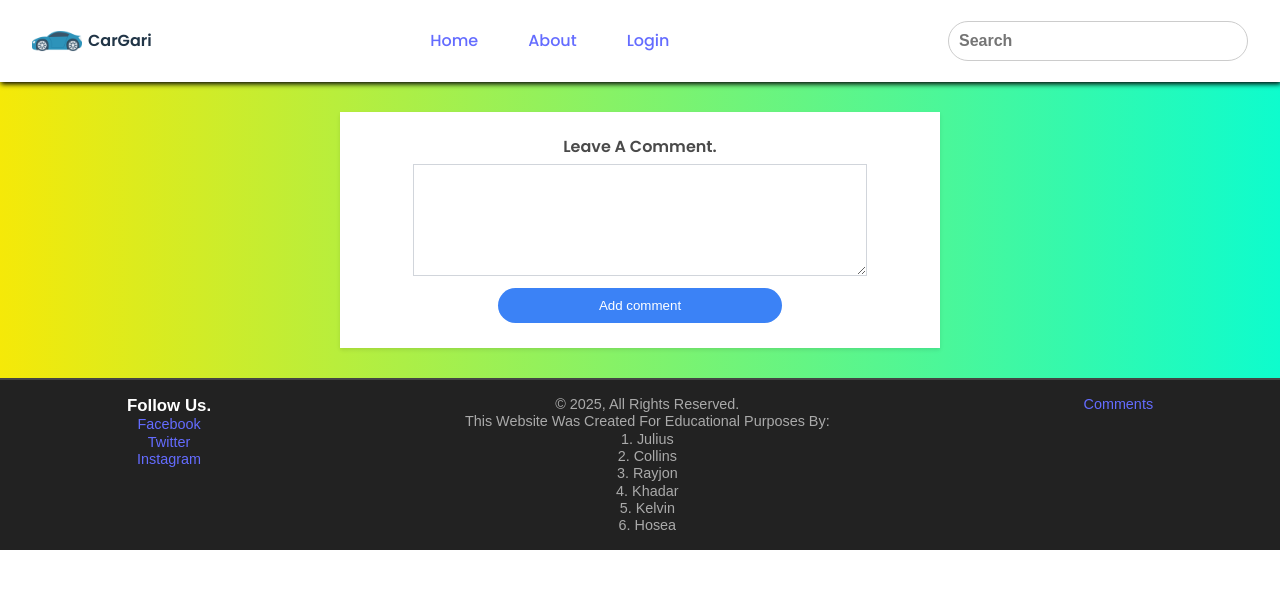
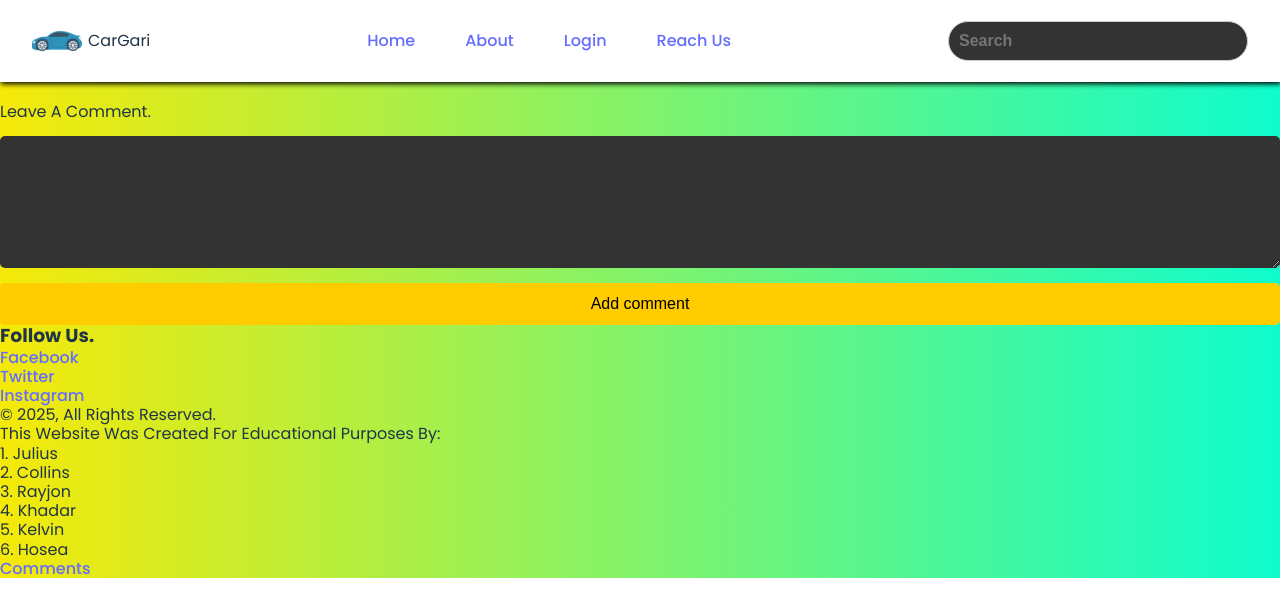
Before and after one commit to Engineer-collo/Toyota_cars, a React (Vite) app: page /Comments in a window 1280 px wide. Shown: the top 616 px of the page. Built offline with nearby package versions, Linux system fonts and the light colour scheme; data requests are answered from the project's data file.

Commit message:
added css

```diff
--- a/App.css
+++ b/App.css
@@ -175,115 +175,80 @@ li {
   width: 100%;
 }
 
-
-/* About.css */
-/* ======================================================== */
-span{
-  font-weight: 600;
-}
-.about-content {
-  background-color: #f3f4f6; /* Light gray background */
-  padding: 2rem; /* Adds spacing inside the container */
-  border-radius: 1rem; /* Rounded corners */
-  box-shadow: 0 4px 6px rgba(0, 0, 0, 0.1); /* Subtle shadow */
-  width:80% ; /* Limit width */
-  margin: auto; /* Center horizontally */
-}
-
-.about-title {
-  font-size: 2.5rem;
-  font-weight: bold;
-  color: #1f2937;
-  margin-bottom: 1rem;
+.contact-container {
+  max-width: 400px;
+  margin: 50px auto;
+  padding: 20px;
+  background: #222;
+  border-radius: 10px;
+  box-shadow: 0 4px 10px rgba(255, 255, 255, 0.1);
   text-align: center;
 }
 
-.about-text {
-  color: #374151; /* Medium gray color for the paragraph */
-  font-size: 1.125rem; /* Slightly larger text */
-  line-height: 1.75rem; /* Improve readability with relaxed line height */
+h2 {
+  color: #fff;
+  font-size: 24px;
 }
 
-
-/* ================================================ */
-
-/*Footer*/
-/* Footer.css */
-
-.footer {
+.contact-form {
   display: flex;
-  justify-content: space-around;
-  background-color: #222; /* Dark background for the footer */
-  color: #fff; /* White text for contrast */
-  text-align: center; /* Center align the text */
-  padding: 1rem 0; /* Add some vertical spacing */
-  font-family: Arial, sans-serif; /* Use a clean font */
-  font-size: 0.9rem; /* Slightly smaller text size */
-  border-top: 2px solid #444; /* Subtle top border */
-  margin-top: 20px;
+  flex-direction: column;
 }
 
-.footer-text {
-  margin: 0; /* Remove default margin */
-  color: #aaa; /* Slightly muted white for the text */
-  transition: color 0.3s; /* Smooth transition for hover effect */
+.contact-form input,
+.contact-form textarea {
+  margin: 10px 0;
+  padding: 10px;
+  border: none;
+  border-radius: 5px;
+  font-size: 16px;
+  background: #333;
+  color: #fff;
 }
 
-.footer-text:hover {
-  color: #f4a261; /* Accent color for hover effect */
+.contact-form input:focus,
+.contact-form textarea:focus {
+  outline: 2px solid #ff9800;
 }
 
-
-
-
-/* ========================================== */
-
-/*styling comments component*/
-.comments-container {
-  display: flex;
-  flex-direction: column;
-  justify-content: center;
-  align-items: center;
-  width: 600px;
-  margin: 30px auto;
-  padding: 25px 16px;
-  background-color: white;
-  box-shadow: 0 2px 4px rgba(0, 0, 0, 0.1);
+.contact-form button {
+  padding: 10px;
+  font-size: 18px;
+  border: none;
+  background: #ff9800;
+  color: white;
+  cursor: pointer;
+  transition: 0.3s;
+  border-radius: 5px;
 }
 
-.comments-label {
-  display: block;
-  font-size: 16px;
-  font-weight: 600;
-  margin-bottom: 8px;
-  color: #4a4a4a;
+.contact-form button:hover {
+  background: #ff5722;
 }
 
-.comments-input {
-  width: 80%;
-  padding: 10px;
-  border: 1px solid #d1d5db;
-  outline: none;
-  transition: all 0.3s;
+.contact-form button:disabled {
+  background: #555;
+  cursor: not-allowed;
 }
 
-.comments-input:focus {
-  border-color: #3b82f6;
-  box-shadow: 0 0 0 2px rgba(59, 130, 246, 0.3);
+.toast {
+  position: fixed;
+  bottom: 20px;
+  left: 50%;
+  transform: translateX(-50%);
+  padding: 10px 20px;
+  border-radius: 5px;
+  font-size: 16px;
+  color: white;
+  background: #28a745;
+  animation: fadein 0.5s;
 }
 
-.comments-button {
-  border-radius: 30px;
-  width: 50%;
-  margin-top: 12px;
-  padding: 10px;
-  background-color: #3b82f6;
-  color: white;
-  border: none;
-  cursor: pointer;
-  transition: background-color 0.3s;
+.toast.error {
+  background: #dc3545;
 }
 
-.comments-button:hover {
-  background-color: #2563eb;
+@keyframes fadein {
+  from { opacity: 0; }
+  to { opacity: 1; }
 }
--- a/App.jsx
+++ b/App.jsx
@@ -8,6 +8,7 @@ import Navbar from './src/Navbar.jsx'
 import Footer from './src/Footer.jsx'
 import Login from './src/Login.jsx'
 import Comments from './src/Comments.jsx'
+import Contact from './src/Contact.jsx'
 import MakeOrder from './src/MakeOrder.jsx'
 
 function App() {
@@ -39,6 +40,7 @@ useEffect(() => {
       <Route path='/About' element={<About />} />
       <Route path='/Login' element={<Login/>} />
       <Route path='/Comments' element={<Comments />} />
+      <Route path='/Contact' element={<Contact/>} />
       <Route path='/make-order' element={<MakeOrder />} />
     </Routes>
     <Footer />
--- a/db.json
+++ b/db.json
@@ -166,6 +166,11 @@
       "id": "fb2e",
       "username": "scarzze@gmail.com",
       "password": "folloemw"
+    },
+    {
+      "id": "5df8",
+      "username": "matrixBreakable",
+      "password": "hdoedod"
     }
   ],
   "comments": [
@@ -180,6 +185,21 @@
     {
       "id": "20fc",
       "body": "1000 hp wow amaizing"
+    }
+  ],
+  "Contact": [
+    {},
+    {
+      "id": "aaa3",
+      "name": "scar",
+      "email": "scarzze@gmail.com",
+      "message": "bmw mehn"
+    },
+    {
+      "id": "1c93",
+      "name": "rjay",
+      "email": "scarzze@gmail.com",
+      "message": "amg "
     }
   ],
   "orders": [
@@ -201,6 +221,5 @@
         "model": "Toyota Luxy d3 "
       }
     }
-
   ]
 }
--- a/index.css
+++ b/index.css
@@ -35,3 +35,48 @@ a:hover {
     background-color: #ffffff;
   }
 }
+.contact-container {
+  max-width: 600px;
+  margin: auto;
+  text-align: center;
+  padding: 20px;
+}
+
+.contact-info p {
+  margin: 5px 0;
+}
+
+.contact-form {
+  display: flex;
+  flex-direction: column;
+  gap: 10px;
+}
+
+.contact-form input, .contact-form select, .contact-form textarea {
+  width: 100%;
+  padding: 10px;
+  border: 1px solid #ccc;
+  border-radius: 5px;
+}
+
+.contact-form button {
+  background-color: #007bff;
+  color: white;
+  border: none;
+  padding: 10px;
+  cursor: pointer;
+}
+
+.contact-form button:hover {
+  background-color: #0056b3;
+}
+
+.social-links a {
+  margin: 0 10px;
+  text-decoration: none;
+  color: #007bff;
+}
+
+.social-links a:hover {
+  text-decoration: underline;
+}
--- /dev/null
+++ b/src/Contact.css
@@ -0,0 +1,84 @@
+/* General Styles */
+.contact-container {
+    display: flex;
+    flex-direction: column;
+    align-items: center;
+    gap: 30px;
+    padding: 40px;
+    background: #111;
+    color: white;
+    text-align: center;
+    font-family: "Poppins", sans-serif;
+  }
+
+  /* Promo Section */
+  .promo-section {
+    max-width: 600px;
+    text-align: center;
+  }
+
+  .promo-section h1 {
+    font-size: 2.5rem;
+    color: #ffcc00;
+    margin-bottom: 10px;
+  }
+
+  .promo-section p {
+    font-size: 1.2rem;
+    color: #ccc;
+  }
+
+  /* Form Section */
+  .form-section {
+    background: linear-gradient(to right, red,yellow,green);
+    padding: 25px;
+    border-radius: 10px;
+    box-shadow: 0 4px 10px rgba(255, 204, 0, 0.2);
+    max-width: 400px;
+    width: 100%;
+  }
+
+  .form-section h2 {
+    font-size: 1.8rem;
+    margin-bottom: 15px;
+    color: #ffcc00;
+  }
+
+  /* Form Fields */
+  form {
+    display: flex;
+    flex-direction: column;
+    gap: 15px;
+  }
+
+  input, textarea {
+    width: 100%;
+    padding: 12px;
+    border-radius: 5px;
+    border: none;
+    background: #333;
+    color: white;
+    font-size: 1rem;
+  }
+
+  input:focus, textarea:focus {
+    outline: 2px solid #ffcc00;
+    background: #444;
+  }
+
+  /* Button */
+  button {
+    padding: 12px;
+    font-size: 1rem;
+    border: none;
+    border-radius: 5px;
+    background: #ffcc00;
+    color: black;
+    cursor: pointer;
+    transition: 0.3s;
+  }
+
+  button:hover {
+    background: #ffaa00;
+
+  }
--- /dev/null
+++ b/src/Contact.jsx
@@ -0,0 +1,49 @@
+import React, { useState } from "react";
+import "./Contact.css";
+
+const Contact = () => {
+  const [formData, setFormData] = useState({ name: "", email: "", message: "" });
+
+  const handleChange = (e) => setFormData({ ...formData, [e.target.name]: e.target.value });
+
+  const handleSubmit = (e) => {
+    e.preventDefault();
+    fetch("http://localhost:8001/Contact", {
+      method: "POST",
+      headers: { "Content-Type": "application/json" },
+      body: JSON.stringify(formData),
+    }).then(() => alert("Message sent to Admin!"));
+    setFormData({ name: "", email: "", message: "" });
+  };
+
+  return (
+    <div className="contact-container">
+      <div className="promo-section">
+      <h2 className="title">📩 Get in Touch</h2>
+      <p className="subtitle">We'd love to hear from you! Fill in the form below.</p>
+        <h1>Drive Luxury, Live Prestige</h1>
+        <p>
+          Experience the thrill of top-tier performance and elegance.
+          Find your dream car today. Let’s make luxury a reality.
+        </p>
+        <div className="contact-info">
+        <p>📞 0726205091</p>
+        <p>📧 toyota@company.com</p>
+        <p> moringa road Street, Nairobi</p>
+        </div>
+      </div>
+
+      <div className="form-section">
+        <h2>Contact Us</h2>
+        <form onSubmit={handleSubmit}>
+          <input type="text" name="name" placeholder="Your Name" value={formData.name} onChange={handleChange} required />
+          <input type="email" name="email" placeholder="Your Email" value={formData.email} onChange={handleChange} required />
+          <textarea name="message" placeholder="Your Message" value={formData.message} onChange={handleChange} required />
+          <button type="submit">Send</button>
+        </form>
+      </div>
+    </div>
+  );
+};
+
+export default Contact;
--- a/src/Navbar.jsx
+++ b/src/Navbar.jsx
@@ -17,6 +17,9 @@ function Navbar({searchQuery, setSearchQuery}) {
         <li>
           <Link to="/Login">Login</Link>
         </li>
+        <li>
+          <Link to="/Contact">Reach Us</Link>
+        </li>
       </ul>
       <SearchBar searchQuery={searchQuery} setSearchQuery={setSearchQuery}/>
     </nav>
```
